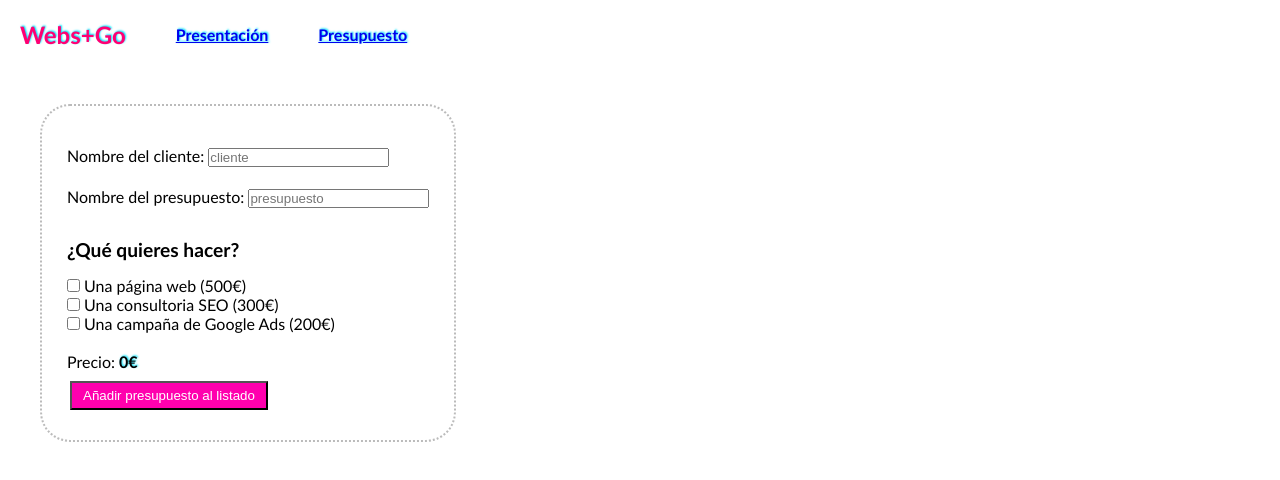
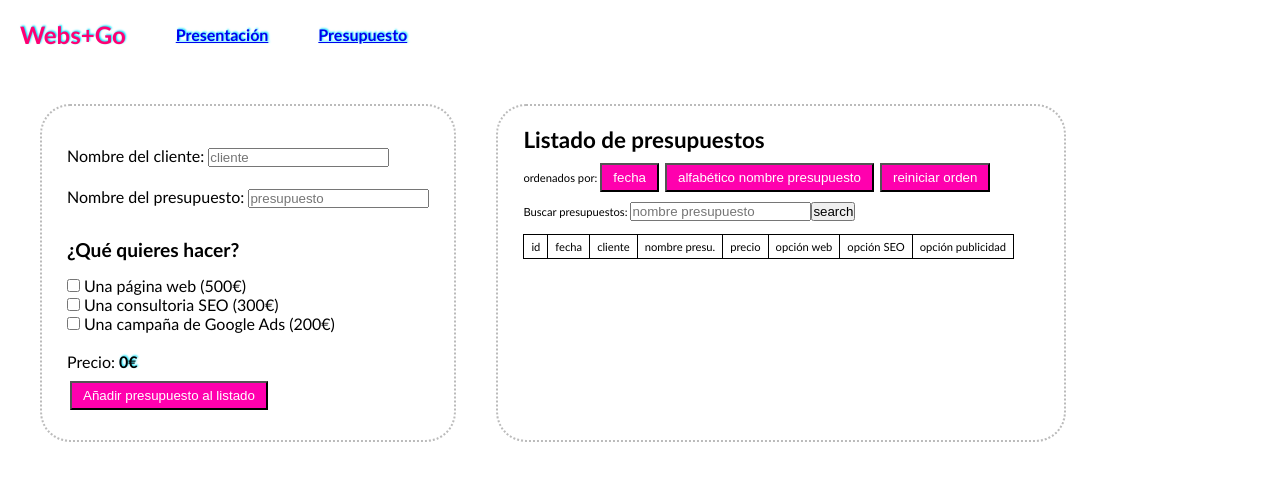
Before and after one commit to Leptonita/SPRINT7-REACT, a React (Create React App) app: page /budget in a window 1280 px wide. Shown: the top 480 px of the page. Built offline with nearby package versions, Linux system fonts and the light colour scheme.

Commit message:
SP7ex9 searcher of budgets on the list

```diff
--- a/src/components/Panel-styled.js
+++ b/src/components/Panel-styled.js
@@ -143,8 +143,8 @@ background-color: #e4e4eb;
 border: 2px solid black;
 border-radius: 10px;
 padding: 10px 30px;
-margin-top: 120px;
-margin-left: 10px;
+margin-top: 145px;
+margin-left: 50px;
 `;
 
 //navigation
--- a/src/pages/Budget.js
+++ b/src/pages/Budget.js
@@ -17,6 +17,7 @@ function Budget() {
     const [customer, setCustomer] = useLocalStorage('customerName', '');
     const [budgetName, setBudgetName] = useLocalStorage('budgetName', '');
     const [printedBudgetsList, setPrintedBudgetsList] = useState([]);
+    const [search, setSearch] = useState('');
     const d = new Date();
 
     const [budgetsListArr, setBudgetsListArr] = useState([]);
@@ -96,12 +97,16 @@ function Budget() {
         }
         console.log("budgetObj-add", budgetObj);
 
-        if (budgetsListArr.length !== 0 && budgetsListArr.some(item => (item.budgetName.toLowerCase() === budgetObj.budgetName.toLowerCase()))) {
+        //presupuestos con nombres 'únicos'
+        /*  if (budgetsListArr.length !== 0 && budgetsListArr.some(item => (item.budgetName.toLowerCase() === budgetObj.budgetName.toLowerCase()))) {
             currentBudgetListArr = [...budgetsListArr];
             alert("ya existe un presupuesto con este nombre");
         } else {
             currentBudgetListArr = [...budgetsListArr, budgetObj];
         }
+*/
+        // prespuestos con nombres que se pueden repetir
+        currentBudgetListArr = [...budgetsListArr, budgetObj];
         //console.log("currentBudgetListArr", currentBudgetListArr);
 
         setBudgetsListArr(currentBudgetListArr);
@@ -139,6 +144,20 @@ function Budget() {
         console.log("arr", arr);
         const printingDataSorted = printArray(arrCopySorted);
         setPrintedBudgetsList(printingDataSorted);
+    }
+
+    const handleInputBudgetList = (e) => {
+        setSearch(e.target.value);
+        const filteredBudgetListArr = budgetsListArr.filter(item => item.budgetName === e.target.value);
+        const printingDataFiltered = printArray(filteredBudgetListArr);
+        setPrintedBudgetsList(printingDataFiltered);
+    }
+
+    const handleSearch = (presu) => {
+
+        const filteredBudgetListArr = budgetsListArr.filter(item => item.budgetName === presu);
+        const printingDataFiltered = printArray(filteredBudgetListArr);
+        setPrintedBudgetsList(printingDataFiltered);
     }
 
     return (
@@ -203,16 +222,22 @@ function Budget() {
                     <ButtonBudgetList onClick={() => addBudgetObject()}>Añadir presupuesto al listado</ButtonBudgetList>
                 </DivForm>
 
-                {(printedBudgetsList.length > 0) && <BudgetsList>
+                <BudgetsList>
                     <h1>Listado de presupuestos</h1>
-                    orden por:
-                    <ButtonBudgetList onClick={() => sortObjNumArray(budgetsListArr, 'dateBudget')}>fecha</ButtonBudgetList>
-                    {/* <ButtonBudgetList onClick={() => sortStringArray(budgetsListArr, 'customer')}>cliente</ButtonBudgetList> */}
-                    <ButtonBudgetList onClick={() => sortStringArray(budgetsListArr, 'budgetName')}>alfabético nombre presupuesto</ButtonBudgetList>
-                    {/*  <ButtonBudgetList onClick={() => sortObjNumArray(budgetsListArr, 'totalBudget')}>precio</ButtonBudgetList>
+                    <div>
+                        ordenados por:
+                        <ButtonBudgetList onClick={() => sortObjNumArray(budgetsListArr, 'dateBudget')}>fecha</ButtonBudgetList>
+                        {/* <ButtonBudgetList onClick={() => sortStringArray(budgetsListArr, 'customer')}>cliente</ButtonBudgetList> */}
+                        <ButtonBudgetList onClick={() => sortStringArray(budgetsListArr, 'budgetName')}>alfabético nombre presupuesto</ButtonBudgetList>
+                        {/*  <ButtonBudgetList onClick={() => sortObjNumArray(budgetsListArr, 'totalBudget')}>precio</ButtonBudgetList>
  */}
-                    <ButtonBudgetList onClick={() => sortObjNumArray(budgetsListArr, 'id')}>reiniciar orden</ButtonBudgetList>
-
+                        <ButtonBudgetList onClick={() => sortObjNumArray(budgetsListArr, 'id')}>reiniciar orden</ButtonBudgetList>
+                    </div>
+                    <div><label htmlFor="searcher">Buscar presupuestos: </label>
+                        <input type="search" id="searcher" name="search" placeholder="nombre presupuesto" onChange={handleInputBudgetList} value={search} />
+                        <button onClick={() => handleSearch(search)}>search</button>
+                    </div>
+                    <br />
                     <table><thead>
                         <tr>
                             <td> id </td>
@@ -223,7 +248,7 @@ function Budget() {
                             <td> opción web</td>
 
                             <td> opción SEO</td>
-                            <td> opción publi</td>
+                            <td> opción publicidad</td>
                         </tr>
                     </thead>
                         <tbody>
@@ -231,10 +256,10 @@ function Budget() {
                         </tbody>
                     </table>
 
-                </BudgetsList>}
+                </BudgetsList>
 
 
-            </DivBudgetContainer>
+            </DivBudgetContainer >
         </>
     );
 }
```
